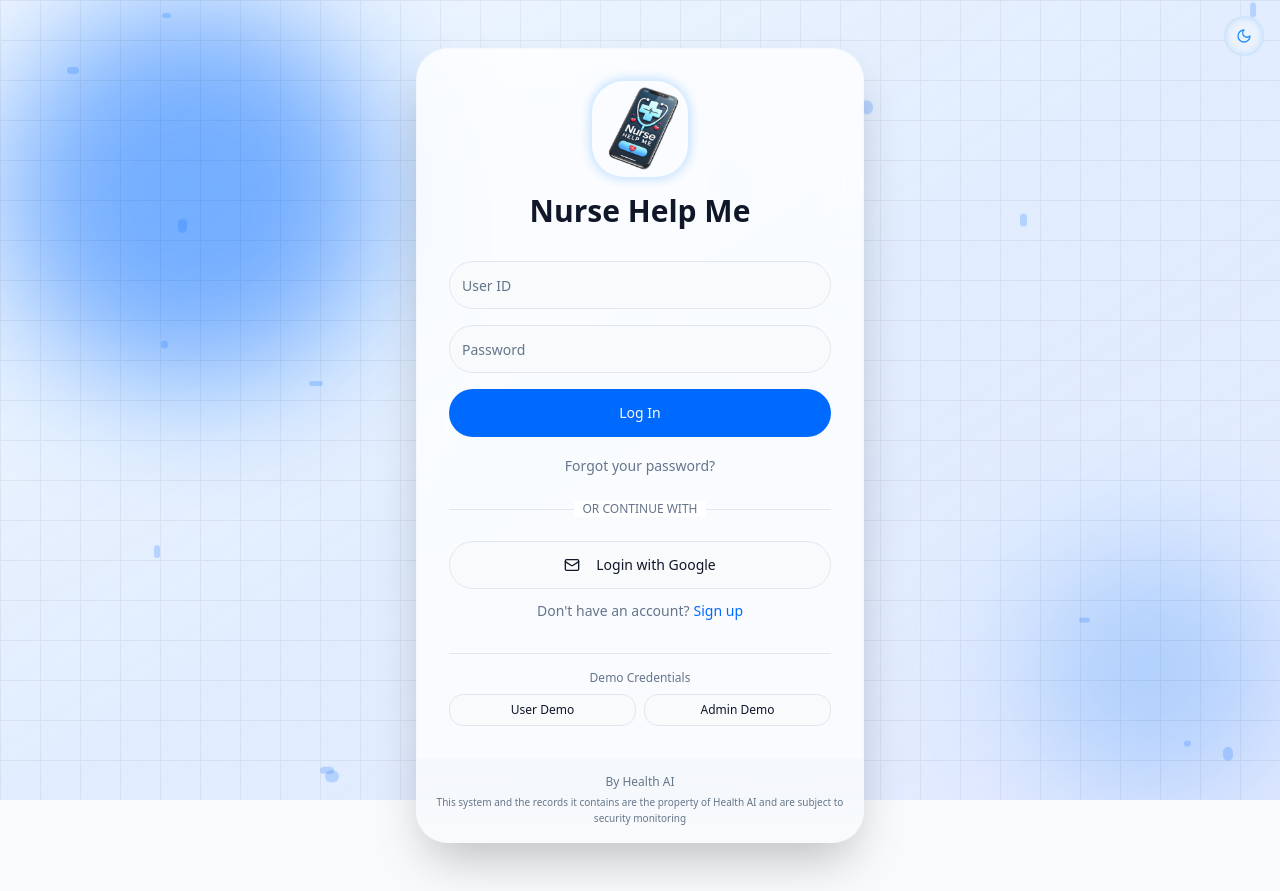
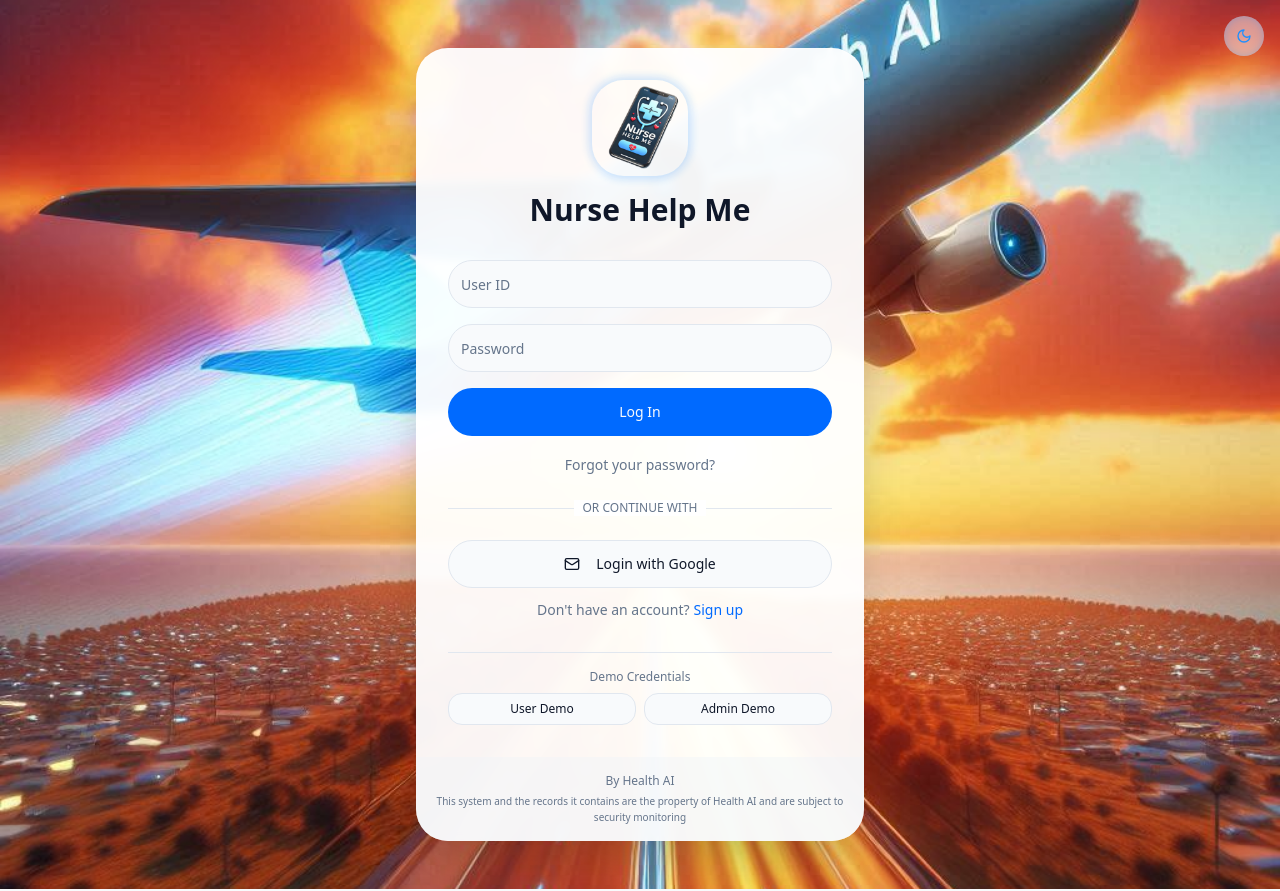
Before and after one commit to HefaCom/health-florence, a React (Vite) app: page /login in a window 1280 px wide. Built offline with nearby package versions, Linux system fonts and the light colour scheme.

Commit message:
bg changed

```diff
--- a/src/pages/Login.tsx
+++ b/src/pages/Login.tsx
@@ -1,4 +1,3 @@
-
 import { useState } from "react";
 import { useNavigate, useLocation, Link } from "react-router-dom";
 import { FloLogo } from "@/components/FloLogo";
@@ -8,7 +7,7 @@ import { useAuth } from "@/contexts/AuthContext";
 import { Loader2, Mail } from "lucide-react";
 import { ThemeToggle } from "@/components/ThemeToggle";
 import { useTheme } from "@/components/ThemeProvider";
-import { AnimatedBackground } from "@/components/AnimatedBackground";
+
 
 const Login = () => {
   const [email, setEmail] = useState("");
@@ -54,12 +53,18 @@ const Login = () => {
 
   return (
     <div className="relative min-h-screen overflow-hidden flex flex-col">
-      {/* Animated Background */}
-      <AnimatedBackground />
+      {/* Background Image */}
+      <div className="absolute inset-0 -z-10">
+        <img
+          src="/bg.jpg"
+          alt="Landscape background"
+          className="w-full h-full object-cover"
+        />
+      </div>
 
       {/* Login Container */}
       <div className="flex flex-col items-center justify-center flex-1 px-4 py-12">
-        <div className="w-full max-w-md bg-card/80 backdrop-blur-lg shadow-2xl rounded-3xl overflow-hidden border border-border/20">
+        <div className="w-full max-w-md bg-card/95 backdrop-blur-sm shadow-2xl rounded-3xl overflow-hidden">
           <div className="p-8">
             <div className="flex justify-center mb-4">
               <FloLogo className="w-24 h-24" />
```
Also changed, not shown: public/bg.jpg (added).
